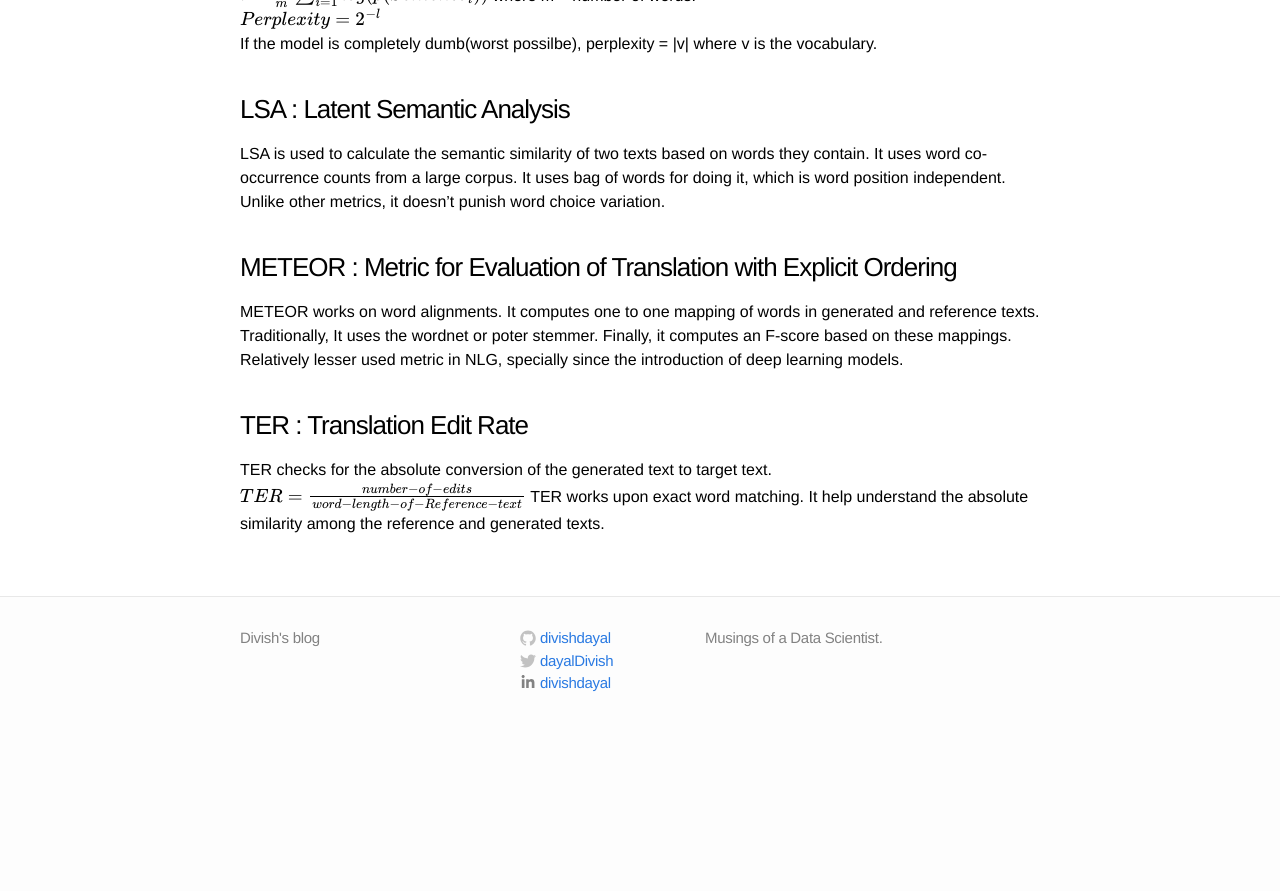
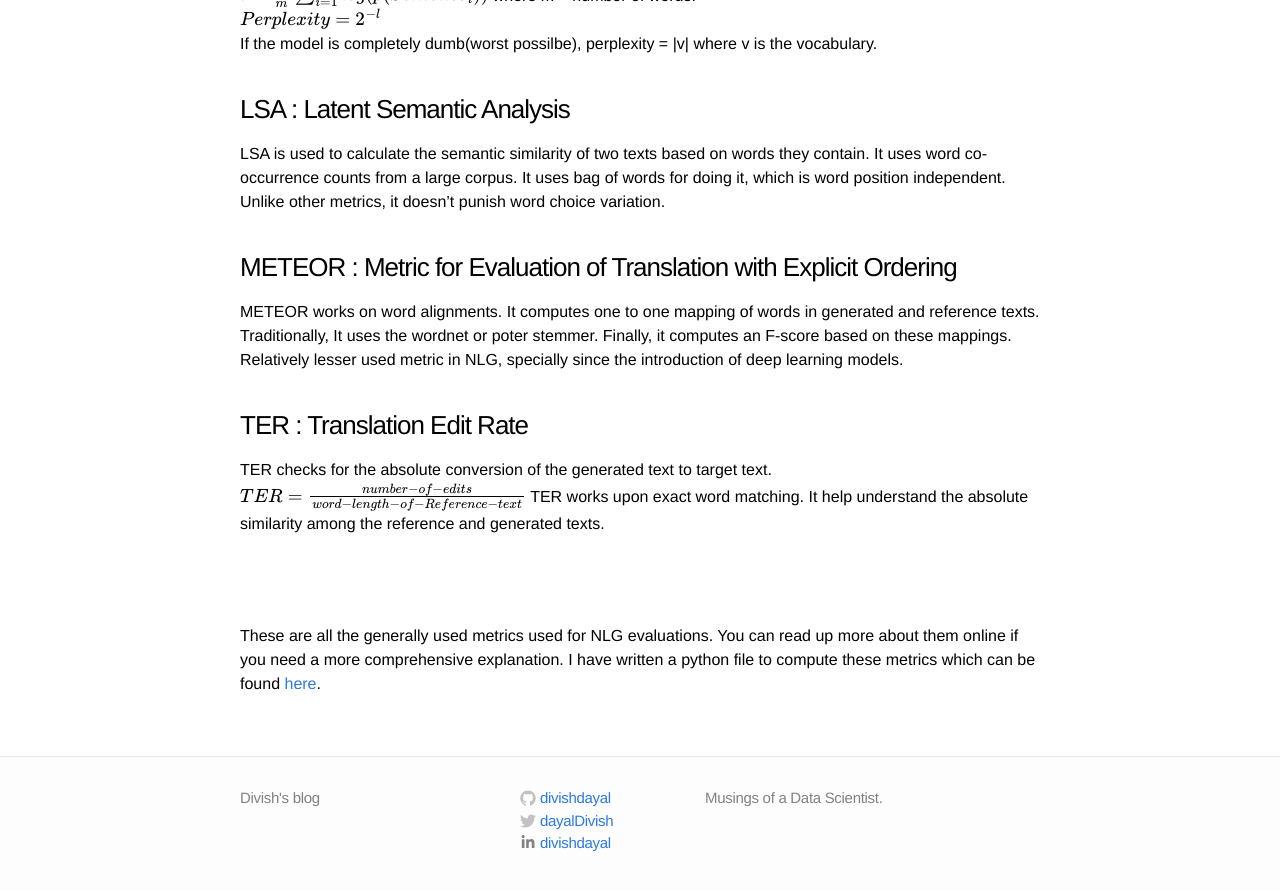
Before and after one commit to divishdayal/divish.github.io, a Jekyll site: the page built from _posts/2018-11-15-Metrics-for-text-generation.markdown, in a window 1280 px wide and 900 px high, scrolled down 1183 px. Shown: the top 891 px of the window. Built offline with Jekyll 4.4.1, drawn with Linux system fonts in a browser that asks for light colours; formulas are drawn with MathJax 3; before the commit the page ends 1923 px from its top, so only the background shows below that.

Commit message:
Update 2018-11-15-Metrics-for-text-generation.markdown

```diff
--- a/_posts/2018-11-15-Metrics-for-text-generation.markdown
+++ b/_posts/2018-11-15-Metrics-for-text-generation.markdown
@@ -34,3 +34,8 @@ METEOR works on word alignments. It computes one to one mapping of words in gene
 TER checks for the absolute conversion of the generated text to target text.
 $TER = \frac{number-of-edits} {word-length-of-Reference-text}$
 TER works upon exact word matching. It help understand the absolute similarity among the reference and generated texts.
+
+<br>
+<br>
+
+These are all the generally used metrics used for NLG evaluations. You can read up more about them online if you need a more comprehensive explanation. I have written a python file to compute these metrics which can be found <a href="https://github.com/divishdayal/divishdayal.github.io/blob/master/assests/codes/evaluation_metrics.py">here</a>.
```
